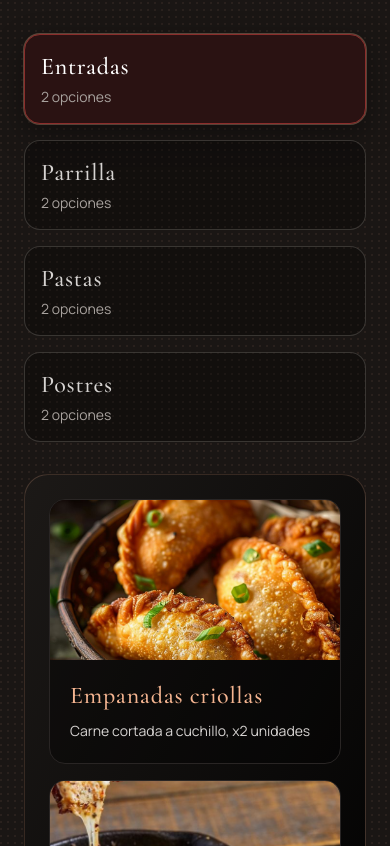
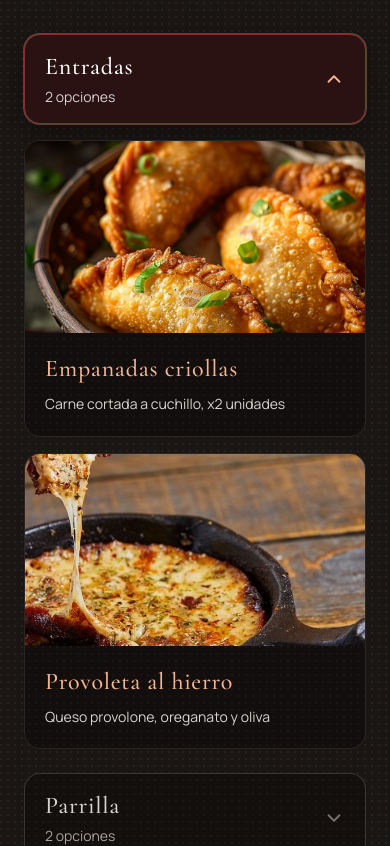
Before and after one commit to valentinomaseda/parrilla-fernandez, a React (Vite) app: page / in a window 390 px wide. Shown: the part 3058-3904 px from the top of the page. Built offline with nearby package versions, Linux system fonts and the light colour scheme.

Commit message:
fix: update contact information and improve review date handling in various components

```diff
--- a/index.html
+++ b/index.html
@@ -42,7 +42,7 @@
         "image": "https://parrillafernandez.com.ar/og-image.jpg",
         "@id": "https://parrillafernandez.com.ar",
         "url": "https://parrillafernandez.com.ar",
-        "telephone": "+542478460000",
+        "telephone": "+5492478403323",
         "priceRange": "$$$",
         "menu": "https://parrillafernandez.com.ar/#menu",
         "servesCuisine": "Argentine",
--- a/src/components/Footer.jsx
+++ b/src/components/Footer.jsx
@@ -16,7 +16,7 @@ export default function Footer() {
           </p>
 
           <a
-            href="https://wa.me/5492478460000?text=Hola%20Parrilla%20Fernández,%20quiero%20reservar%20una%20mesa"
+            href="https://wa.me/5492478403323?text=Hola%20Parrilla%20Fernández,%20quiero%20reservar%20una%20mesa"
             target="_blank"
             rel="noreferrer"
             className="btn mt-5 text-sm uppercase tracking-wide"
@@ -49,8 +49,8 @@ export default function Footer() {
             <p className="flex items-start gap-2">
               <MapPin className="mt-0.5 h-4 w-4 text-brand-red" /> Ruta 51 e Italia, Arrecifes
             </p>
-            <a href="tel:+542478460000" className=" flex items-center gap-2 transition hover:text-white">
-              <Phone className="h-4 w-4 text-brand-red" /> +54 2478 46-0000
+            <a href="tel:+5492478403323" className=" flex items-center gap-2 transition hover:text-white">
+              <Phone className="h-4 w-4 text-brand-red" /> +54 2478 40-3323
             </a>
             <a
               href="https://www.instagram.com/parrillafernandez1"
--- a/src/components/MenuSection.jsx
+++ b/src/components/MenuSection.jsx
@@ -1,11 +1,17 @@
 import { useState } from "react";
 import { motion, AnimatePresence } from "framer-motion";
+import { ChevronDown } from "lucide-react";
 import SectionHeading from "./SectionHeading";
 import { menuSections } from "../data/menuData";
 
 export default function MenuSection() {
   const [active, setActive] = useState(menuSections[0].id);
   const activeSection = menuSections.find((section) => section.id === active);
+
+  const handleToggle = (id) => {
+    // Si tocás el que ya está activo, lo cierra (lo pasa a null). Si no, lo abre.
+    setActive((prev) => (prev === id ? null : id));
+  };
 
   return (
     <section id="menu" className="mx-auto max-w-6xl scroll-mt-24 px-6 py-20 sm:px-10">
@@ -15,36 +21,90 @@ export default function MenuSection() {
         subtitle="Una selección clásica de la casa con productos frescos, cocciones cuidadas y porciones para compartir."
       />
 
-      <div className="grid gap-4 sm:grid-cols-2 lg:grid-cols-4">
+      {/* Contenedor principal: Lista vertical en Mobile, Grilla en Desktop */}
+      <div className="flex flex-col lg:grid lg:grid-cols-4 gap-4">
         {menuSections.map((section) => {
           const isActive = section.id === active;
           return (
+            <div key={section.id} className="flex flex-col">
+              {/* Botón de la categoría */}
               <button
-              key={section.id}
-              onClick={() => setActive(section.id)}
-              className={`rounded-2xl border px-4 py-4 text-left transition ${
+                onClick={() => handleToggle(section.id)}
+                className={`rounded-2xl border px-5 py-4 text-left transition flex items-center justify-between ${
                   isActive
                     ? "border-brand-red bg-ember text-white shadow-glow"
                     : "border-stone-700/80 bg-black/30 text-stone-300 hover:border-brand-cream/60"
                 }`}
               >
+                <div>
                   <p className="font-display text-2xl">{section.label}</p>
-              <p className="mt-1 text-sm text-stone-400">{section.items.length} opciones</p>
+                  <p className={`mt-1 text-sm ${isActive ? 'text-white/80' : 'text-stone-400'}`}>
+                    {section.items.length} opciones
+                  </p>
+                </div>
+                {/* Flecha indicadora (solo visible en Mobile) */}
+                <div
+                  className={`lg:hidden transition-transform duration-300 ${
+                    isActive ? "rotate-180 text-brand-cream" : "text-stone-500"
+                  }`}
+                >
+                  <ChevronDown size={22} />
+                </div>
               </button>
+
+              {/* CONTENIDO MOBILE (Acordeón desplegable) */}
+              <AnimatePresence initial={false}>
+                {isActive && (
+                  <motion.div
+                    initial={{ height: 0, opacity: 0 }}
+                    animate={{ height: "auto", opacity: 1 }}
+                    exit={{ height: 0, opacity: 0 }}
+                    transition={{ duration: 0.35, ease: "easeInOut" }}
+                    className="overflow-hidden lg:hidden"
+                  >
+                    <div className="pt-4 pb-2 grid gap-4 sm:grid-cols-2">
+                      {section.items.map((item) => (
+                        <article
+                          key={item.name}
+                          className="flex flex-col overflow-hidden rounded-2xl border border-stone-800 bg-black/35 sm:flex-row"
+                        >
+                          <div className="h-48 w-full sm:h-auto sm:w-44 sm:flex-shrink-0">
+                            <img
+                              src={item.image}
+                              alt={item.name}
+                              loading="lazy"
+                              decoding="async"
+                              className="h-full w-full object-cover"
+                            />
+                          </div>
+                          <div className="p-5">
+                            <h3 className="font-display text-2xl text-brand-cream">{item.name}</h3>
+                            <p className="mt-2 text-sm leading-relaxed text-stone-300">{item.detail}</p>
+                          </div>
+                        </article>
+                      ))}
+                    </div>
+                  </motion.div>
+                )}
+              </AnimatePresence>
+            </div>
           );
         })}
       </div>
 
-      <div className="mt-8 rounded-3xl border border-brand-cream/20 bg-gradient-to-br from-stone-900 to-black p-6 sm:p-8">
+      {/* CONTENIDO DESKTOP (Contenedor fijo abajo, oculto en Mobile) */}
+      <div className="hidden lg:block">
         <AnimatePresence mode="wait">
+          {activeSection && (
             <motion.div
               key={activeSection.id}
               initial={{ opacity: 0, y: 18 }}
               animate={{ opacity: 1, y: 0 }}
               exit={{ opacity: 0, y: -18 }}
               transition={{ duration: 0.35 }}
-            className="grid gap-4 sm:grid-cols-2"
+              className="mt-8 rounded-3xl border border-brand-cream/20 bg-gradient-to-br from-stone-900 to-black p-6 sm:p-8"
             >
+              <div className="grid gap-4 sm:grid-cols-2">
                 {activeSection.items.map((item) => (
                   <article
                     key={item.name}
@@ -65,22 +125,15 @@ export default function MenuSection() {
                     </div>
                   </article>
                 ))}
+              </div>
+
+              {/* CTA futuro */}
+              <div className="mt-10 flex justify-center">
+                {/* Botón de ver menú completo */}
+              </div>
             </motion.div>
+          )}
         </AnimatePresence>
-
-        {/* CTA consistente con el resto del sitio */}
-        <div className="mt-10 flex justify-center">
-          {/*
-          <a
-            href="https://drive.google.com/YOUR_MENU_PDF_LINK"
-            target="_blank"
-            rel="noopener noreferrer"
-            className="btn text-sm uppercase tracking-widest"
-          >
-            Ver menú completo
-          </a>
-          */}
-        </div>
       </div>
     </section>
   );
--- a/src/components/Navbar.jsx
+++ b/src/components/Navbar.jsx
@@ -15,7 +15,7 @@ const links = [
 ];
 
 const reserveHref =
-  "https://wa.me/5492478460000?text=Hola%20Parrilla%20Fernandez,%20quiero%20reservar%20una%20mesa";
+  "https://wa.me/5492478403323?text=Hola%20Parrilla%20Fernandez,%20quiero%20reservar%20una%20mesa";
 
 export default function Navbar() {
   const [open, setOpen] = useState(false);
```
Also changed, not shown: src/components/ReviewsSection.jsx (+36 -17 lines). Lines whose indentation alone changed are shown as unchanged.
